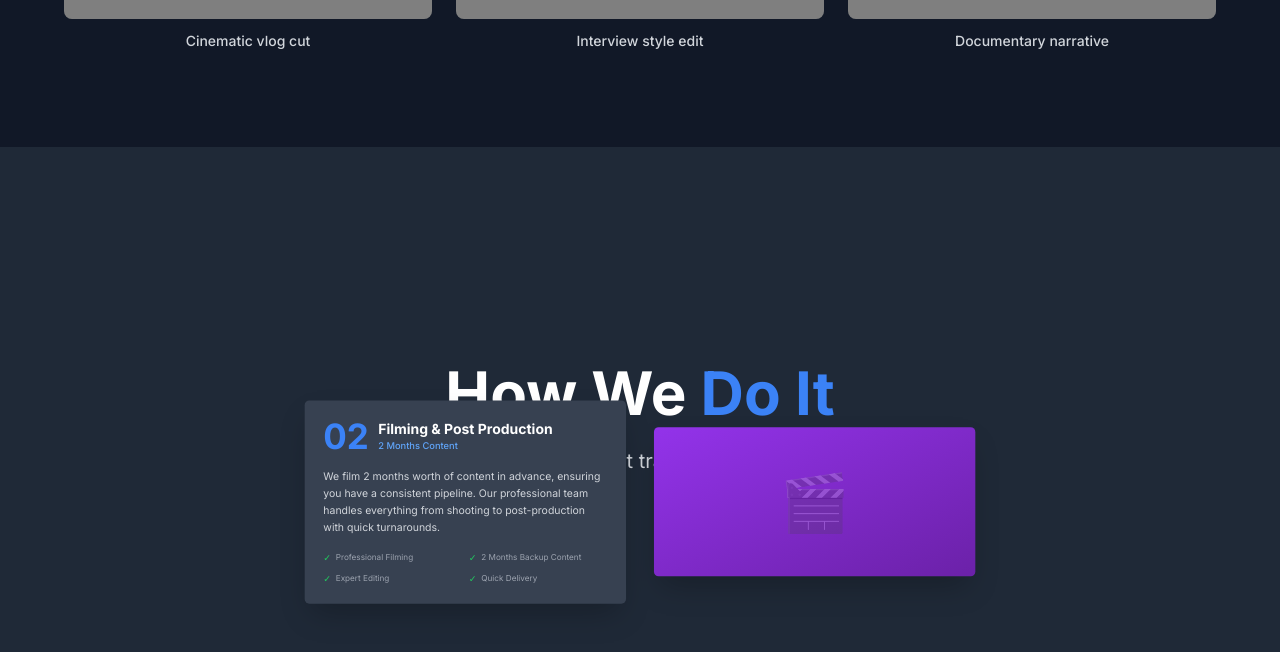
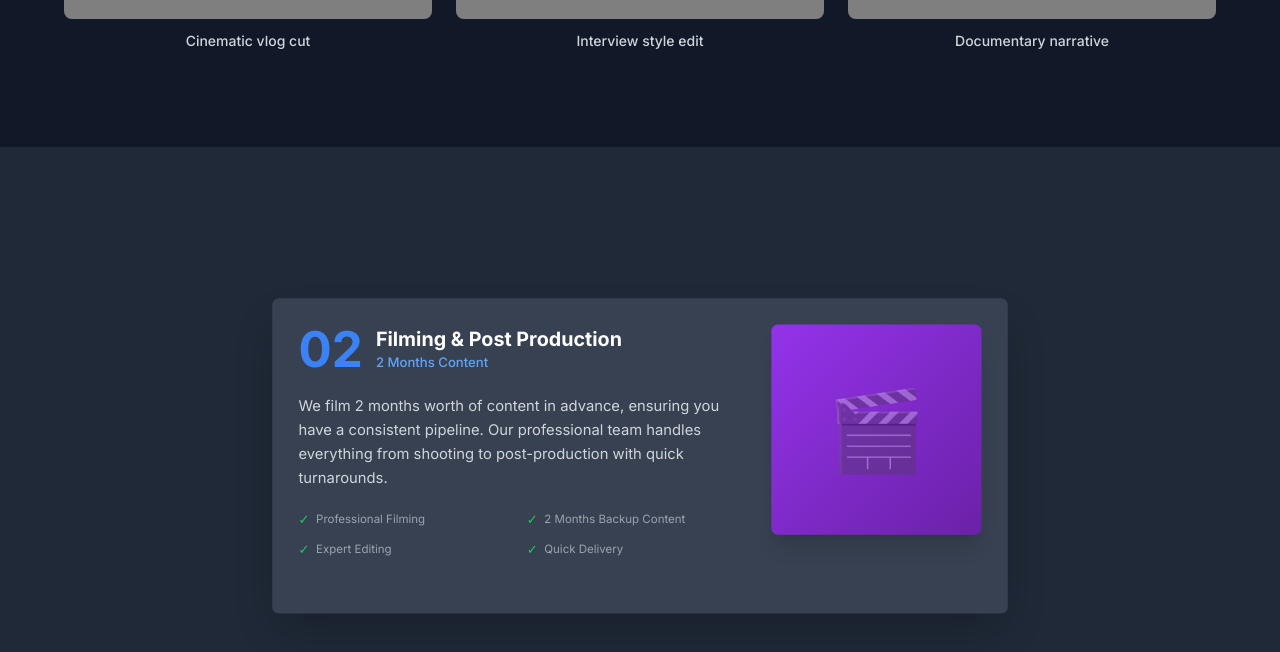
Before and after one commit to itsvijaychoudhary/orbit-agency-glow, a React (Vite) app: page / in a window 1280 px wide. Shown: the part 2112-2764 px from the top of the page. Built offline with nearby package versions, Linux system fonts and the light colour scheme; grey boxes are pictures that could not be loaded.

Commit message:
Refactor: Combine card content into a single component
Restored the previous card animation and integrated text and image into a single component, with the card moving out of frame and scaling down during the animation.

```diff
--- a/src/components/ProcessSection.tsx
+++ b/src/components/ProcessSection.tsx
@@ -48,7 +48,8 @@ const ProcessSection = () => {
       duration: "1-2 Hours",
       description: "We understand your brand, target audience, and goals. In just 1-2 hours, we create a comprehensive 2-month content strategy that's ready to execute within a week.",
       features: ["Brand Analysis", "Audience Research", "Content Strategy", "2-Month Planning"],
-      color: "from-blue-600 to-blue-800"
+      color: "from-blue-600 to-blue-800",
+      icon: "🎯"
     },
     {
       step: "02",
@@ -56,7 +57,8 @@ const ProcessSection = () => {
       duration: "2 Months Content",
       description: "We film 2 months worth of content in advance, ensuring you have a consistent pipeline. Our professional team handles everything from shooting to post-production with quick turnarounds.",
       features: ["Professional Filming", "2 Months Backup Content", "Expert Editing", "Quick Delivery"],
-      color: "from-purple-600 to-purple-800"
+      color: "from-purple-600 to-purple-800",
+      icon: "🎬"
     },
     {
       step: "03",
@@ -64,7 +66,8 @@ const ProcessSection = () => {
       duration: "Ongoing",
       description: "Watch your brand scale with our deep analytics and SEO optimization. We continuously analyze what works and optimize your content strategy for maximum impact and growth.",
       features: ["Performance Analytics", "SEO Optimization", "Growth Tracking", "Strategy Refinement"],
-      color: "from-green-600 to-green-800"
+      color: "from-green-600 to-green-800",
+      icon: "📈"
     }
   ];
 
@@ -79,18 +82,18 @@ const ProcessSection = () => {
     const stepProgress = (scrollProgress - (index * 0.33)) / 0.33;
 
     if (index < currentIndex) {
-      // Card has already moved out - completely hidden
+      // Card has moved out of frame - completely hidden
       return {
-        transform: 'translateY(-100%) scale(0.3)',
+        transform: 'translateY(-120%) scale(0.7)',
         opacity: 0,
         zIndex: 1
       };
     } else if (index === currentIndex) {
       // Current active card
       if (index < steps.length - 1 && stepProgress > 0) {
-        // Card is moving up and scaling down
-        const moveUp = Math.min(stepProgress * 100, 100);
-        const scaleDown = Math.max(1 - (stepProgress * 0.7), 0.3);
+        // Card is moving up and scaling down as it exits
+        const moveUp = Math.min(stepProgress * 120, 120);
+        const scaleDown = Math.max(1 - (stepProgress * 0.3), 0.7);
 
         return {
           transform: `translateY(-${moveUp}%) scale(${scaleDown})`,
@@ -155,13 +158,15 @@ const ProcessSection = () => {
                     zIndex: transforms.zIndex
                   }}
                 >
-                  <div className="flex flex-col lg:flex-row items-center gap-12 h-full">
-                    <div className="lg:w-1/2">
-                      <div className="bg-gray-700 p-8 rounded-lg shadow-2xl">
+                  {/* Single Rectangle Card Component */}
+                  <div className="bg-gray-700 rounded-lg shadow-2xl p-8 mx-auto max-w-4xl h-full">
+                    <div className="flex items-start gap-8 h-full">
+                      {/* Left side - Text content */}
+                      <div className="flex-1">
                         <div className="flex items-center gap-4 mb-6">
                           <span className="text-6xl font-bold text-blue-500">{step.step}</span>
                           <div>
-                            <h3 className="text-2xl font-bold">{step.title}</h3>
+                            <h3 className="text-2xl font-bold text-white">{step.title}</h3>
                             <span className="text-blue-400 font-medium">{step.duration}</span>
                           </div>
                         </div>
@@ -177,12 +182,14 @@ const ProcessSection = () => {
                           ))}
                         </div>
                       </div>
-                    </div>
-                    <div className="lg:w-1/2">
-                      <div className={`h-64 bg-gradient-to-br ${step.color} rounded-lg flex items-center justify-center shadow-2xl`}>
-                        <span className="text-8xl opacity-20">
-                          {step.step === "01" ? "🎯" : step.step === "02" ? "🎬" : "📈"}
-                        </span>
+
+                      {/* Right side - Visual element */}
+                      <div className="w-64 h-64 flex-shrink-0">
+                        <div className={`h-full bg-gradient-to-br ${step.color} rounded-lg flex items-center justify-center shadow-xl`}>
+                          <span className="text-8xl opacity-30">
+                            {step.icon}
+                          </span>
+                        </div>
                       </div>
                     </div>
                   </div>
```
